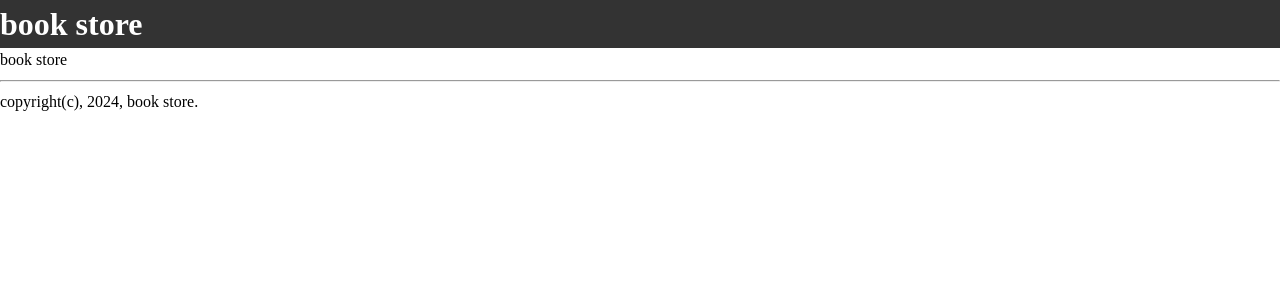
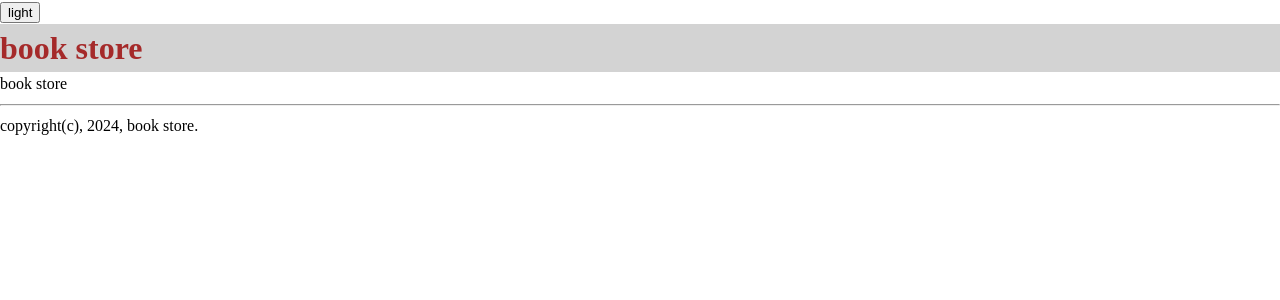
Before and after one commit to hajin0324/bookstore, a React (Create React App) app: page / in a window 1280 px wide. Shown: the top 300 px of the page. Built offline with nearby package versions, Linux system fonts and the light colour scheme.

Commit message:
feat: theme switcher 구현

```diff
--- a/src/App.tsx
+++ b/src/App.tsx
@@ -1,17 +1,19 @@
 import Layout from "./components/layout/Layout";
-import Detail from "./pages/Detail";
 import Home from "./pages/Home";
-import { GlobalStyle } from "./style/global";
-import { ThemeProvider } from "styled-components";
+import ThemeSwitcher from "./components/header/ThemeSwitcher";
+import { useContext } from "react";
+import { BookStoreThemeProvider, ThemeContext } from "./context/themeContext";
 
 function App() {
+  const { themeName, toggleTheme } = useContext(ThemeContext);
+
   return (
-    <>
-      <GlobalStyle />
-      <Layout>
-        <Home />
-      </Layout>
-    </>
+    <BookStoreThemeProvider>
+        <ThemeSwitcher />
+        <Layout>
+          <Home />
+        </Layout>
+    </BookStoreThemeProvider>
   );
 }
 
--- a/src/components/common/Header.tsx
+++ b/src/components/common/Header.tsx
@@ -9,10 +9,10 @@
 };
 
 const HeaderStyle = styled.header`
-  background-color: #333;
+  background-color: ${({ theme }) => theme.color.background};
 
   h1 {
-    color: white;
+    color: ${({ theme }) => theme.color.primary};
   }
 `;
 
--- /dev/null
+++ b/src/components/header/ThemeSwitcher.tsx
@@ -0,0 +1,13 @@
+import { useContext } from "react";
+import { ThemeName } from "../../style/theme";
+import { ThemeContext } from "../../context/themeContext";
+
+function ThemeSwitcher() {
+  const { themeName, toggleTheme } = useContext(ThemeContext);
+
+  return (
+    <button onClick={toggleTheme}>{ themeName }</button>
+  );
+};
+
+export default ThemeSwitcher;
--- /dev/null
+++ b/src/context/themeContext.tsx
@@ -0,0 +1,42 @@
+import { ReactNode, createContext, useEffect, useState } from "react";
+import { ThemeName, getTheme } from "../style/theme";
+import { ThemeProvider } from "styled-components";
+import { GlobalStyle } from "../style/global";
+
+const DEFAULT_THEME_NAME = "light";
+const THEME_LOCALSTORAGE_KEY = "book_store_theme";
+
+interface State {
+  themeName: ThemeName;
+  toggleTheme: () => void;
+}
+
+export const state = {
+  themeName: DEFAULT_THEME_NAME as ThemeName,
+  toggleTheme: () => {}
+};
+
+export const ThemeContext = createContext<State>(state);
+
+export const BookStoreThemeProvider = ({ children }: { children: ReactNode }) => {
+  const [themeName, setThemeName] = useState<ThemeName>(DEFAULT_THEME_NAME);
+
+  const toggleTheme = () => {
+    setThemeName(themeName === "light" ? "dark" : "light");
+    localStorage.setItem(THEME_LOCALSTORAGE_KEY, themeName === "light" ? "dark" : "light");
+  };
+
+  useEffect(() => {
+    const savedThemeName = localStorage.getItem(THEME_LOCALSTORAGE_KEY) as ThemeName;
+    setThemeName(savedThemeName || DEFAULT_THEME_NAME);
+  }, []);
+
+  return (
+    <ThemeContext.Provider value={{ themeName, toggleTheme }}>
+      <ThemeProvider theme={getTheme(themeName)}>
+        <GlobalStyle themeName={themeName} />
+        { children }
+      </ThemeProvider>
+    </ThemeContext.Provider>
+  );
+};
--- a/src/index.tsx
+++ b/src/index.tsx
@@ -2,6 +2,7 @@
 import ReactDOM from 'react-dom/client';
 import App from './App';
 import { GlobalStyle } from './style/global';
+import { ThemeContext, state } from './context/themeContext';
 
 const root = ReactDOM.createRoot(
   document.getElementById('root') as HTMLElement
--- a/src/style/global.ts
+++ b/src/style/global.ts
@@ -1,13 +1,25 @@
 import { createGlobalStyle } from "styled-components";
 import 'sanitize.css';
+import { ThemeName } from "./theme";
 
-export const GlobalStyle = createGlobalStyle`
+interface Props {
+  themeName: ThemeName;
+}
+
+export const GlobalStyle = createGlobalStyle<Props>`
   body {
     padding: 0;
     margin: 0;
+    background-color: ${(props) => (props.themeName === "light" ? "white" : "black")};
   }
 
   h1 {
     margin: 0;
   }
+
+  * {
+    color: ${(props) => (props.themeName === "light" ?
+      "black" : "white")};
+    }
+  }
 `;
--- /dev/null
+++ b/src/style/theme.ts
@@ -0,0 +1,36 @@
+export type ThemeName = "light" | "dark";
+type ColorKey = "primary" | "background" | "secondary" | "third";
+
+interface Theme {
+  name: string;
+  color: Record<ColorKey, string>;
+}
+
+export const light: Theme = {
+  name: "light",
+  color: {
+    primary: "brown",
+    background: "lightgray",
+    secondary: "blue",
+    third: "green"
+  }
+};
+
+export const dark: Theme = {
+  name: "dark",
+  color: {
+    primary: "coral",
+    background: "midnightblue",
+    secondary: "darkblue",
+    third: "darkgreen"
+  }
+};
+
+export const getTheme = (themeName: ThemeName): Theme => {
+  switch (themeName) {
+    case "light":
+      return light;
+    case "dark":
+      return dark;
+  }
+};
```
